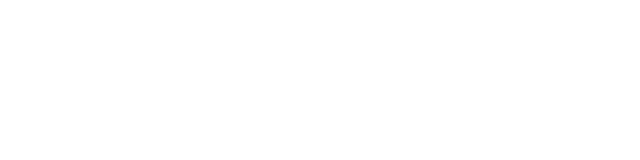
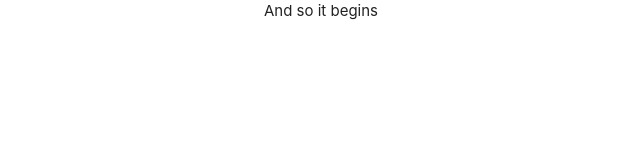
Before and after one commit to cwborion/AppStat, a React (Create React App) app: page / in a window 1280 px wide. Shown: the top 160 px of the page, without its empty margins (319-959 px from the left). Built offline with nearby package versions, Linux system fonts and the light colour scheme.

Commit message:
testing git

```diff
--- a/src/App.js
+++ b/src/App.js
@@ -5,7 +5,7 @@ class App extends Component {
   render() {
     return (
       <div className="App">
-
+        <div>And so it begins</div>
       </div>
     );
   }
```
